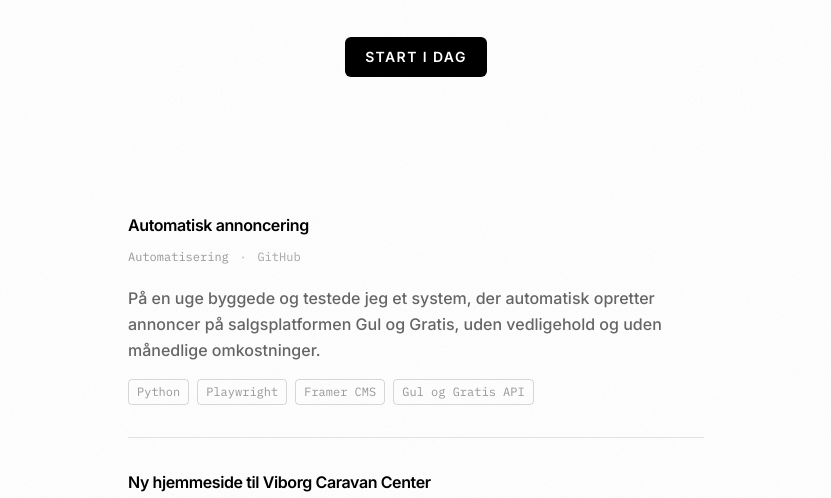
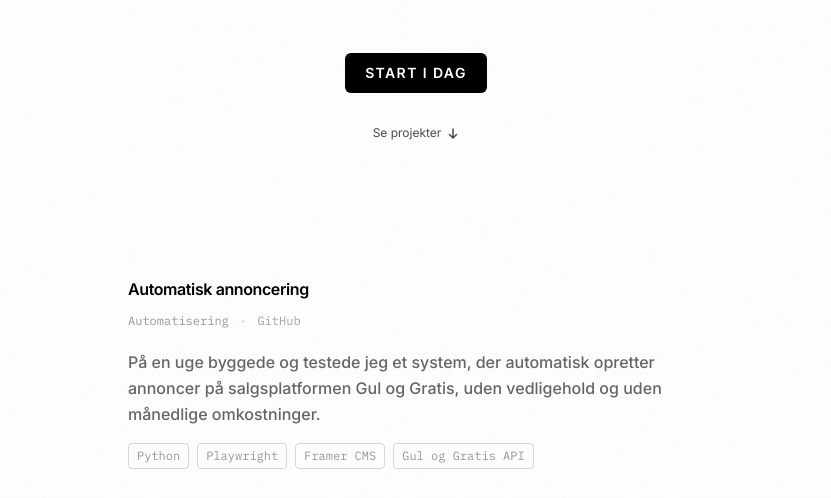
Before and after one commit to offmodeco/offmode, a plain HTML site: page index.html in a window 1280 px wide. Shown: the part 275-773 px from the top of the page, without its empty margins (224-1055 px from the left). Drawn offline with nearby package versions, Linux system fonts and the light colour scheme.

Commit message:
Add "Se projekter" link to hero, adjust spacing
- Add secondary link with down arrow below hero CTA
- Increase spacing between CTA and secondary link
- Add scroll-mt to projects section for accurate anchor scroll

Co-Authored-By: Claude Sonnet 4.6 <noreply@anthropic.com>

```diff
--- a/index.html
+++ b/index.html
@@ -155,10 +155,19 @@
           <p class="mt-5 text-base font-medium text-black/60 dark:text-white/50 leading-relaxed mx-auto" style="max-width: 55ch;">
             Jeg hjælper lokale virksomheder med at bygge digitale løsninger der fjerner spildtid, så de kan fokusere på det der faktisk gør en forskel.
           </p>
-          <div class="mt-10 flex flex-wrap items-center justify-center gap-8">
+          <div class="mt-14 flex flex-wrap items-center justify-center gap-8">
             <a href="#contact"
               class="inline-block bg-black dark:bg-white text-white dark:text-black rounded-md px-5 py-2.5 text-sm font-semibold tracking-widest uppercase hover:opacity-75 transition-opacity duration-200">
               Start i dag
+            </a>
+          </div>
+          <div class="mt-8 flex justify-center">
+            <a href="#projects"
+              class="flex items-center gap-1.5 text-xs text-black/70 dark:text-white/70 hover:text-black dark:hover:text-white transition-colors duration-150">
+              Se projekter
+              <svg width="12" height="12" viewBox="0 0 12 12" fill="none" stroke="currentColor" stroke-width="1.5" stroke-linecap="round" stroke-linejoin="round">
+                <path d="M6 2v8M2.5 7.5L6 11l3.5-3.5"/>
+              </svg>
             </a>
           </div>
         </div>
@@ -167,7 +176,7 @@
     </section>
 
     <!-- ── PROJECTS ── -->
-    <section id="projects" class="pt-10 pb-16 px-6">
+    <section id="projects" class="pt-10 pb-16 px-6 scroll-mt-6">
       <div class="max-w-xl mx-auto">
 
         <div class="divide-y divide-black/10 dark:divide-white/10">
```
